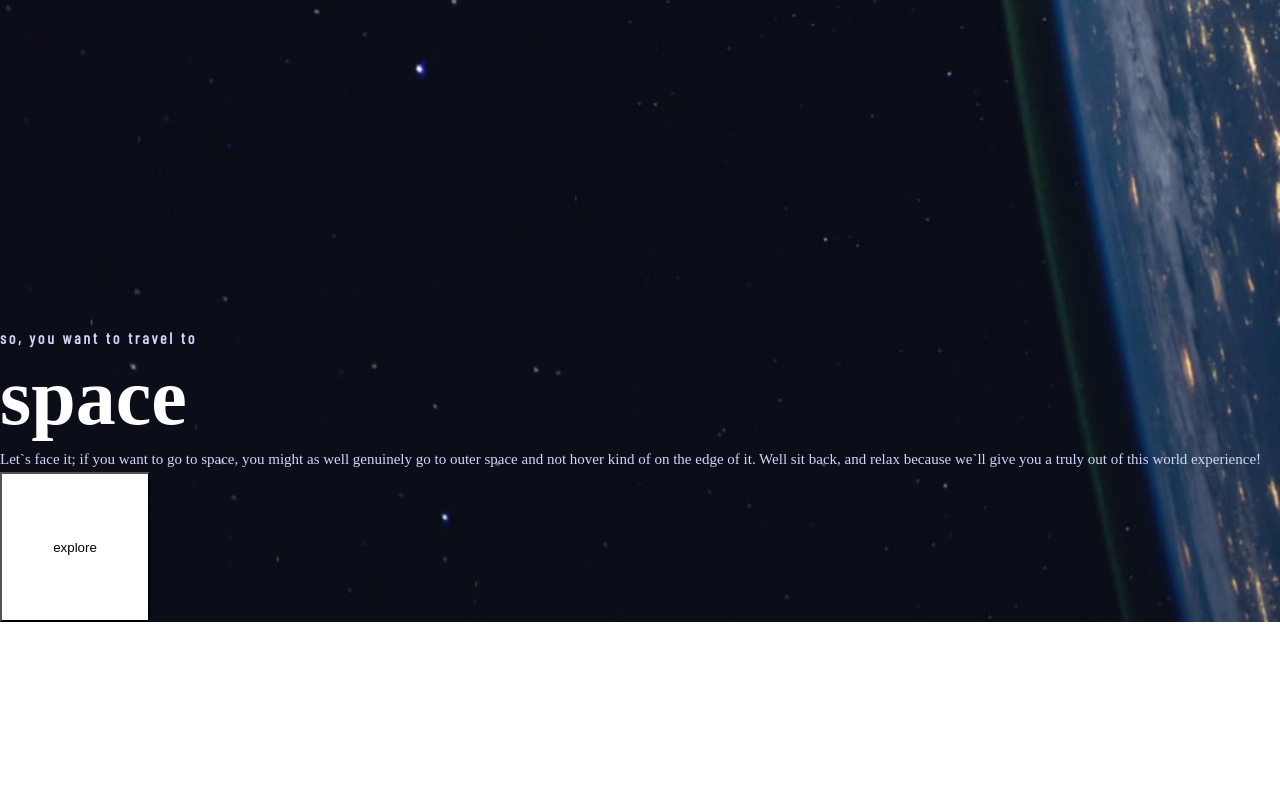
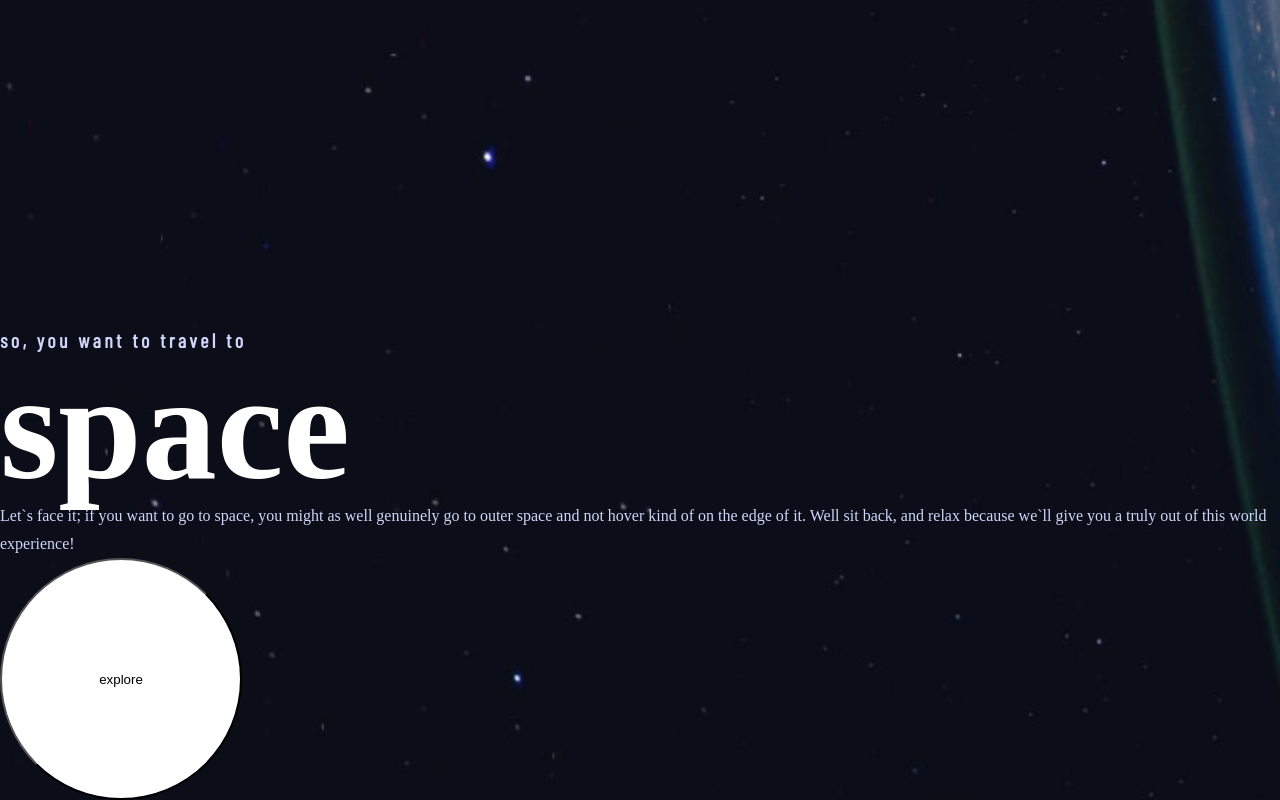
Before and after one commit to KamilKonopski/space-tourism-website-main, a React (Create React App) app: page / in a window 1280 px wide. Shown: the part 472-1272 px from the top of the page. Before the commit the page ends 1094 px from the top, so only its background shows below. Built offline with nearby package versions, Linux system fonts and the light colour scheme; a web font is replaced by a local one.

Commit message:
simple content visual styles for tablet

```diff
--- a/src/pages/Home/Home.module.css
+++ b/src/pages/Home/Home.module.css
@@ -25,6 +25,7 @@
 
 .home-page button {
     background-color: var(--white-color);
+    border-radius: 50%;
     height: 150px;
     width: 150px;
 }
@@ -33,6 +34,26 @@
     .home-page {
         background-image: url(../../assets/home/background-home-tablet.jpg);
     }
+
+    .home-page h2 {
+        font-size: 2rem;
+        letter-spacing: 3.38px;
+    }
+
+    .home-page h1 {
+        font-size: 15rem;
+        line-height: 150px;
+    }
+
+    .home-page p {
+        font-size: 1.6rem;
+        line-height: 28px;
+    }
+
+    .home-page button {
+        height: 242px;
+        width: 242px;
+    }
 }
 
 @media screen and (min-width: 1280px) {
```
